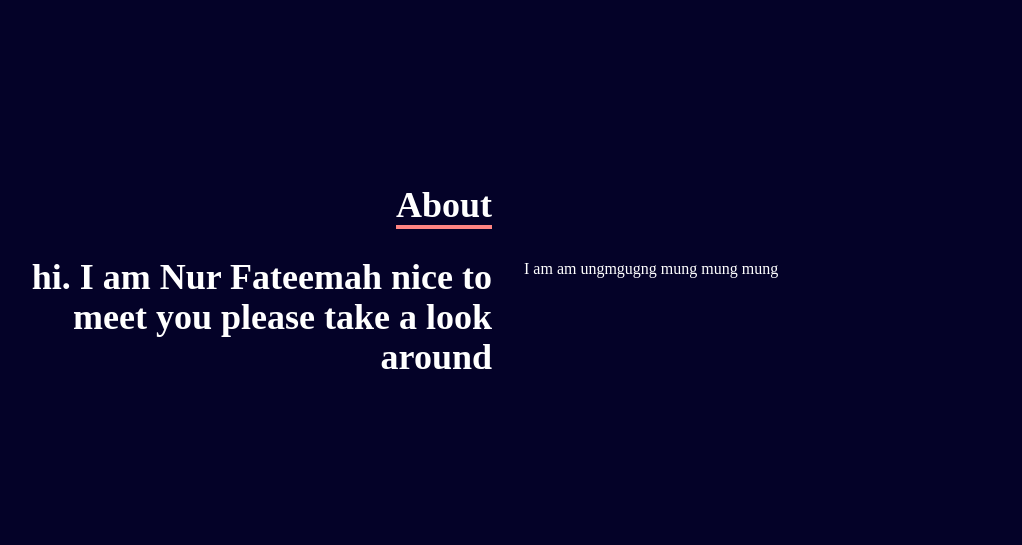
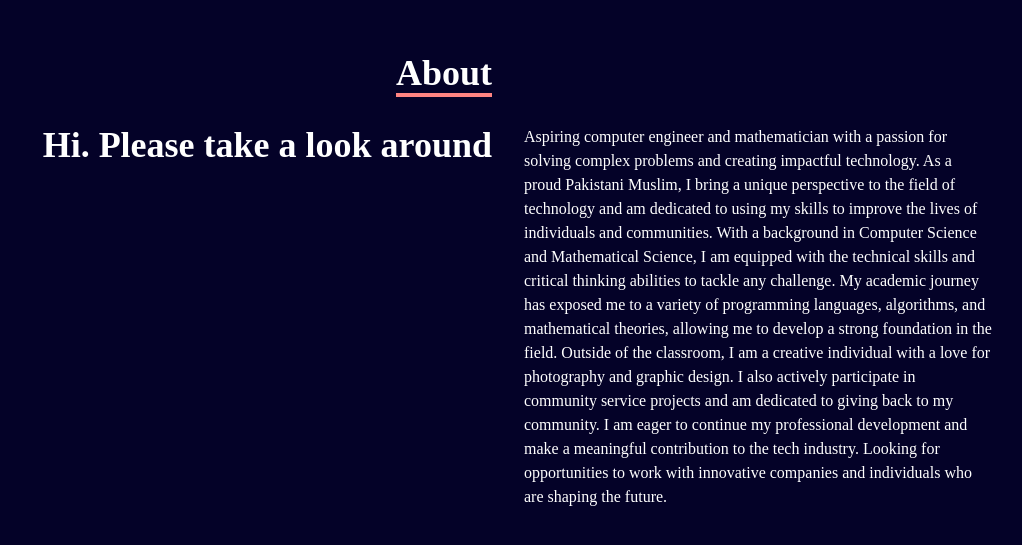
Before and after one commit to nurfateemah03/portfolio, a React (Create React App) app: page / in a window 1280 px wide. Shown: the part 919-1464 px from the top of the page, without its empty margins (132-1154 px from the left). Built offline with nearby package versions, Linux system fonts and the light colour scheme.

Commit message:
Updated React app

```diff
--- a/src/components/About.jsx
+++ b/src/components/About.jsx
@@ -12,11 +12,17 @@ const About = () => {
                 </div>
                 <div className='max-w-[1000px] w-full grid sm:grid-cols-2 gap-8 px-4'>
                 <div className=' sm:text-right text-4xl font-bold '>
-                    <p>hi. I am Nur Fateemah nice to meet you please take a look around</p>
+                    <p>Hi. Please take a look around</p>
 
                 </div>
                 <div>
-                    <p> I am am ungmgugng mung mung mung</p>
+                    <p> Aspiring computer engineer and mathematician with a passion for solving complex problems and creating impactful technology. As a proud Pakistani Muslim, I bring a unique perspective to the field of technology and am dedicated to using my skills to improve the lives of individuals and communities.
+
+With a background in Computer Science and Mathematical Science, I am equipped with the technical skills and critical thinking abilities to tackle any challenge. My academic journey has exposed me to a variety of programming languages, algorithms, and mathematical theories, allowing me to develop a strong foundation in the field.
+
+Outside of the classroom, I am a creative individual with a love for photography and graphic design. I also actively participate in community service projects and am dedicated to giving back to my community.
+
+I am eager to continue my professional development and make a meaningful contribution to the tech industry. Looking for opportunities to work with innovative companies and individuals who are shaping the future.</p>
                 </div>
             </div>
 
--- a/src/components/Home.jsx
+++ b/src/components/Home.jsx
@@ -16,7 +16,7 @@ const Home = () => {
                 <h2 className='text-4xl sm:text-4xl font-bold text-[#c3d3f2de]'>a Computer Science Student at WPI</h2>
                 <p className='text-[#ffffff] py-4 max-w-[700px]'> I am an aspiring software engineer and data scientist with a passion for solving complex
                  problems and creating impactful technology.
-                 My academic journey has exposed me to a variety of programming languages, algorithms, and mathematical theories, allowing me to develop a strong foundation in the field.</p>
+                 </p>
 
                 <div>``
                     <button className='text-[white] group border-2 px-6 py-3 my-2  flex items-center hover:bg-[#ff8482] hover:border-[#ff8482] hover:text-[#ffffff]'> <Link  to='work'  smooth={true} duration={500} >
```
